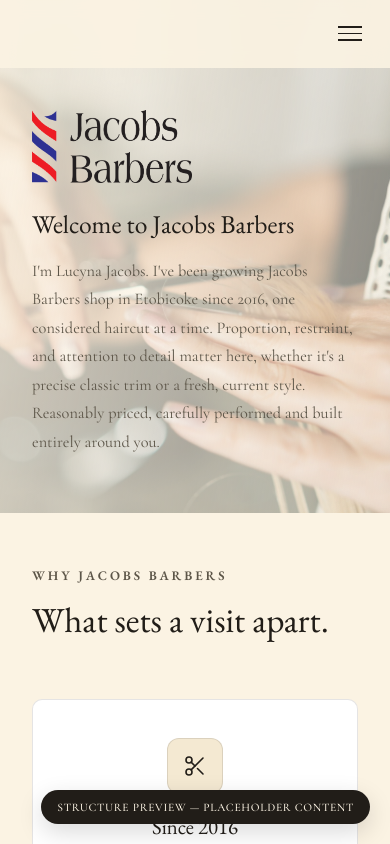
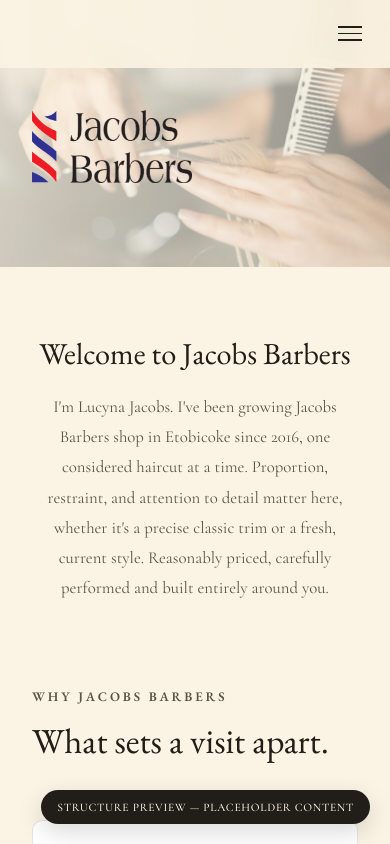
Before and after one commit to BrianKod1/Jacobs-Barbers-Final, a plain HTML site: page v6-precise/index.html in a window 390 px wide. Shown: the top 844 px of the page. Drawn offline with nearby package versions, Linux system fonts and the light colour scheme.

Commit message:
Move welcome message out of hero into its own section

```diff
--- a/v6-precise/index.html
+++ b/v6-precise/index.html
@@ -141,11 +141,12 @@
   .hero-logo{
     width:100%; max-width:300px; height:auto; margin-bottom:28px; display:block;
   }
-  .hero-welcome{
-    font-size:clamp(1.6rem, 3vw, 2.3rem); margin-bottom:18px; color:var(--charcoal);
+  .welcome-section{ padding:70px 0 30px; text-align:center; }
+  .welcome-heading{
+    font-size:clamp(1.9rem, 3.6vw, 2.7rem); margin-bottom:22px; color:var(--charcoal);
   }
-  .hero-bio{
-    font-size:1.15rem; line-height:1.75; color:var(--grey); max-width:480px;
+  .welcome-bio{
+    font-size:1.22rem; line-height:1.8; color:var(--grey); max-width:640px; margin:0 auto;
   }
   .hero p.lede{
     font-size:1.22rem; line-height:1.7; color:var(--grey);
@@ -194,7 +195,7 @@
     .hero h1{ font-size:clamp(2.4rem, 9vw, 3.6rem); }
     .hero .eyebrow{ font-size:0.65rem; }
     .hero p.lede{ font-size:1.1rem; }
-    .hero-bio{ font-size:1.02rem; }
+    .welcome-bio{ font-size:1.05rem; }
     .hero-actions{ flex-direction:column; align-items:flex-start; gap:14px; }
     .hero-actions .btn-primary{ width:100%; text-align:center; }
   }
@@ -383,9 +384,14 @@
   <div class="wrap">
     <div class="hero-inner">
       <img class="hero-logo" src="images/logo.png" alt="Jacobs Barbers">
-      <h2 class="hero-welcome">Welcome to Jacobs Barbers</h2>
-      <p class="hero-bio">I'm Lucyna Jacobs. I've been growing Jacobs Barbers shop in Etobicoke since 2016, one considered haircut at a time. Proportion, restraint, and attention to detail matter here, whether it's a precise classic trim or a fresh, current style. Reasonably priced, carefully performed and built entirely around you.</p>
     </div>
+  </div>
+</section>
+
+<section class="welcome-section">
+  <div class="wrap">
+    <h2 class="welcome-heading">Welcome to Jacobs Barbers</h2>
+    <p class="welcome-bio">I'm Lucyna Jacobs. I've been growing Jacobs Barbers shop in Etobicoke since 2016, one considered haircut at a time. Proportion, restraint, and attention to detail matter here, whether it's a precise classic trim or a fresh, current style. Reasonably priced, carefully performed and built entirely around you.</p>
   </div>
 </section>
 
@@ -561,7 +567,6 @@
       <div class="gallery-item"><img src="images/cut-8.jpeg" alt="Haircut example 8"></div>
       <div class="gallery-item"><img src="images/cut-9.jpeg" alt="Haircut example 9"></div>
       <div class="gallery-item"><img src="images/cut-10.jpeg" alt="Haircut example 10"></div>
-      <div class="gallery-item"><img src="images/cut-11.jpeg" alt="Haircut example 11"></div>
       <div class="gallery-item"><img src="images/cut-12.jpeg" alt="Haircut example 12"></div>
       <div class="gallery-item"><img src="images/cut-13.jpeg" alt="Haircut example 13"></div>
       <div class="gallery-item"><img src="images/cut-14.jpeg" alt="Haircut example 14"></div>
@@ -659,20 +664,21 @@
       const gap = 14;
       return card ? card.getBoundingClientRect().width + gap : 280;
     };
-    const updateGalleryNavState = () => {
-      const maxScroll = galleryScroll.scrollWidth - galleryScroll.clientWidth - 2;
-      galleryPrev.disabled = galleryScroll.scrollLeft <= 0;
-      galleryNext.disabled = galleryScroll.scrollLeft >= maxScroll;
-    };
+    const maxScroll = () => galleryScroll.scrollWidth - galleryScroll.clientWidth - 2;
     galleryPrev.addEventListener('click', () => {
-      galleryScroll.scrollBy({ left: -scrollByCard() * 2, behavior: 'smooth' });
+      if (galleryScroll.scrollLeft <= 4) {
+        galleryScroll.scrollTo({ left: maxScroll(), behavior: 'smooth' });
+      } else {
+        galleryScroll.scrollBy({ left: -scrollByCard() * 2, behavior: 'smooth' });
+      }
     });
     galleryNext.addEventListener('click', () => {
-      galleryScroll.scrollBy({ left: scrollByCard() * 2, behavior: 'smooth' });
+      if (galleryScroll.scrollLeft >= maxScroll() - 4) {
+        galleryScroll.scrollTo({ left: 0, behavior: 'smooth' });
+      } else {
+        galleryScroll.scrollBy({ left: scrollByCard() * 2, behavior: 'smooth' });
+      }
     });
-    galleryScroll.addEventListener('scroll', updateGalleryNavState);
-    window.addEventListener('resize', updateGalleryNavState);
-    updateGalleryNavState();
   }
 
   const header = document.getElementById('siteHeader');
```
Also changed, not shown: v7-new-hero/index.html (+24 -18 lines).
